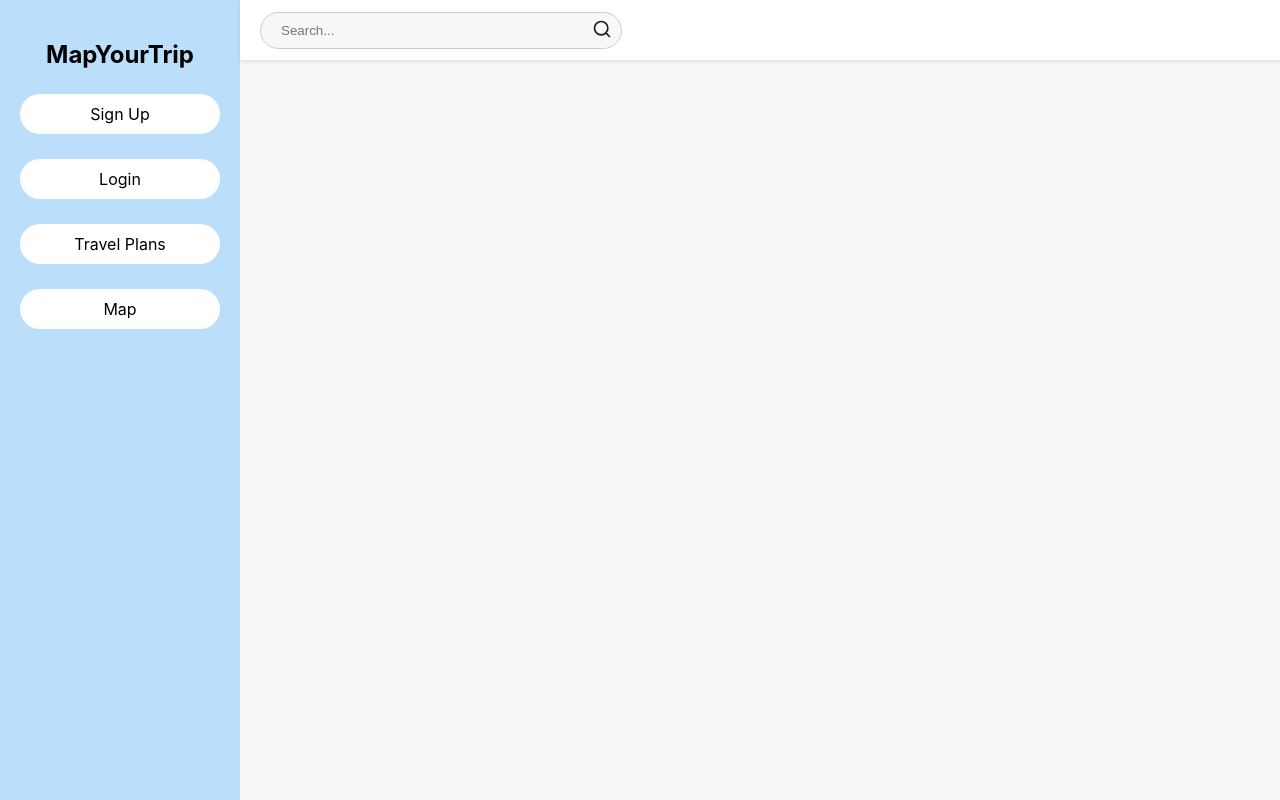
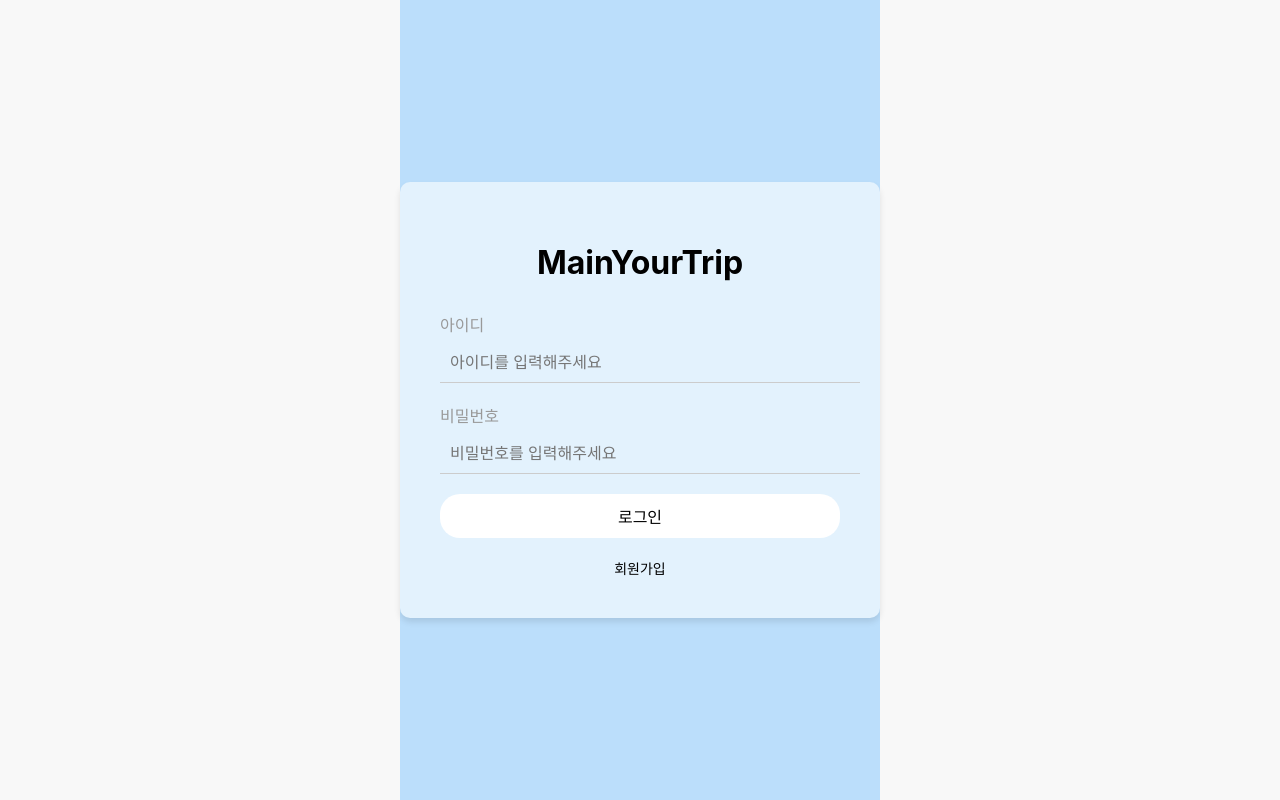
Before and after one commit to smartPotatoo/MapYourTrip_Front, a React (Create React App) app: page /login in a window 1280 px wide. Built offline with nearby package versions, Linux system fonts and the light colour scheme.

Commit message:
[FEAT] 로그인 페이지 전체 화면 레이아웃 구현 및 사이드바, 헤더 동적 렌더링 추가

```diff
--- a/package.json
+++ b/package.json
@@ -8,6 +8,7 @@
     "@testing-library/user-event": "^13.5.0",
     "react": "^18.3.1",
     "react-dom": "^18.3.1",
+    "react-router-dom": "^6.26.1",
     "react-scripts": "5.0.1",
     "web-vitals": "^2.1.4"
   },
--- a/src/App.js
+++ b/src/App.js
@@ -1,22 +1,37 @@
 import React from 'react';
+import { BrowserRouter as Router, Route, Routes, useLocation } from 'react-router-dom';
 import Sidebar from './components/Sidebar';
 import Header from './components/Header';
-import './App.css'
+import Login from './components/Login';
+import './App.css';
 
-const App = () => {
+const AppContent = () => {
+  const location = useLocation();
+  const isLoginPage = location.pathname === '/login'; // 현재 경로가 /login 인지 확인
+
   return (
-    <div style={{ display: 'flex' }}>
-      <Sidebar />
-      <div>
-        <Header />
-        <div style={{ padding: '20px', flexGrow: 1 }}>
-          <div style={{ display: 'flex' }}>
-
-          </div>
+    <div>
+      {!isLoginPage && <Sidebar />}
+      {/* 로그인 페이지가 아닌 경우에만 사이드바를 렌더링 */}
+      <div style={{ flexGrow: 1 }}>
+        {!isLoginPage && <Header />}
+        {/* 로그인 페이지가 아닌 경우에만 헤더를 렌더링 */}
+        <div style={{ padding: isLoginPage ? '0' : '20px' }}>
+          <Routes>
+            <Route path="/login" element={<Login />} />
+            {/* 다른 라우트를 추가하여 여러 페이지를 렌더링 할 수 있음 */}
+          </Routes>
         </div>
       </div>
     </div>
   );
 };
 
+const App = () => (
+  <Router>
+    {/* Router로 AppContent를 감싸서 useLocation 훅이 정상적으로 동작하도록 설정 */}
+    <AppContent />
+  </Router>
+);
+
 export default App;
--- /dev/null
+++ b/src/components/Login.js
@@ -0,0 +1,28 @@
+import React from 'react';
+import '../styles/Login.css';
+
+function Login() {
+    return (
+        <div className="login-container">
+            <div className="login-box">
+                <h1 className="logo">MainYourTrip</h1>
+                <form>
+                    <div className="input-group">
+                        <label htmlFor="username">아이디</label>
+                        <input type="text" id="username" placeholder="아이디를 입력해주세요" />
+                    </div>
+                    <div className="input-group">
+                        <label htmlFor="password">비밀번호</label>
+                        <input type="password" id="password" placeholder="비밀번호를 입력해주세요" />
+                    </div>
+                    <button type="submit" className="login-button">로그인</button>
+                </form>
+                <div className="signup-link">
+                    <a href="/signup">회원가입</a>
+                </div>
+            </div>
+        </div>
+    );
+}
+
+export default Login;
--- a/src/components/Sidebar.js
+++ b/src/components/Sidebar.js
@@ -1,4 +1,5 @@
 import React from 'react';
+import { Link } from 'react-router-dom';
 import '../styles/Sidebar.css';
 
 const Sidebar = () => {
@@ -6,7 +7,7 @@ const Sidebar = () => {
     <div className="sidebar-container">
       <h2 className="logo-text">MapYourTrip</h2>
       <div className="menu-item">Sign Up</div>
-      <div className="menu-item">Login</div>
+      <div><Link to="/login" className="menu-item">Login</Link></div>
       <div className="menu-item">Travel Plans</div>
       <div className="menu-item">Map</div>
     </div>
--- /dev/null
+++ b/src/styles/Login.css
@@ -0,0 +1,80 @@
+body {
+    margin: 0;
+    font-family: Arial, sans-serif;
+    background-color: #BBDEFB;
+    height: 100vh;
+    display: flex;
+    justify-content: center;
+    align-items: center;
+}
+
+.login-container {
+    width: 100%;
+    height: 100vh;
+    display: flex;
+    justify-content: center;
+    align-items: center;
+    background-color: #BBDEFB; /* 배경색 */
+}
+
+.login-box {
+    background-color: #E3F2FD;
+    padding: 40px;
+    border-radius: 10px;
+    text-align: center;
+    box-shadow: 0px 4px 6px rgba(0, 0, 0, 0.1);
+    width: 400px; /* 박스 너비 */
+}
+
+.logo {
+    font-size: 32px;
+    font-weight: bold;
+    margin-bottom: 30px;
+    color: #000;
+}
+
+.input-group {
+    margin-bottom: 20px;
+}
+
+.input-group label {
+    display: block;
+    margin-bottom: 8px;
+    color: #999;
+    font-size: 16px;
+    text-align: left;
+}
+
+.input-group input {
+    width: 100%;
+    padding: 10px;
+    border: none;
+    border-bottom: 1px solid #ccc;
+    border-radius: 0;
+    font-size: 16px;
+    background-color: transparent;
+}
+
+.login-button {
+    width: 100%;
+    padding: 10px;
+    background-color: #fff;
+    border: none;
+    border-radius: 20px;
+    font-size: 16px;
+    cursor: pointer;
+}
+
+.signup-link {
+    margin-top: 20px;
+}
+
+.signup-link a {
+    color: #000;
+    text-decoration: none;
+    font-size: 14px;
+}
+
+.signup-link a:hover {
+    text-decoration: underline;
+}
```
Also changed, not shown: 1 other file (tests, documents, lock files or other folders).
